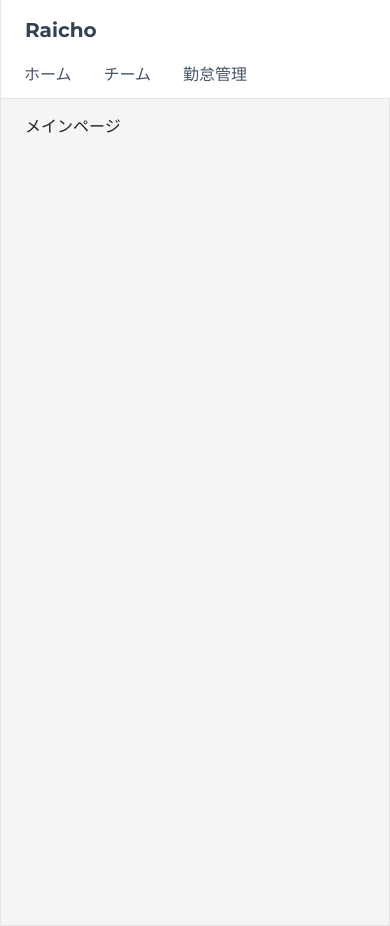
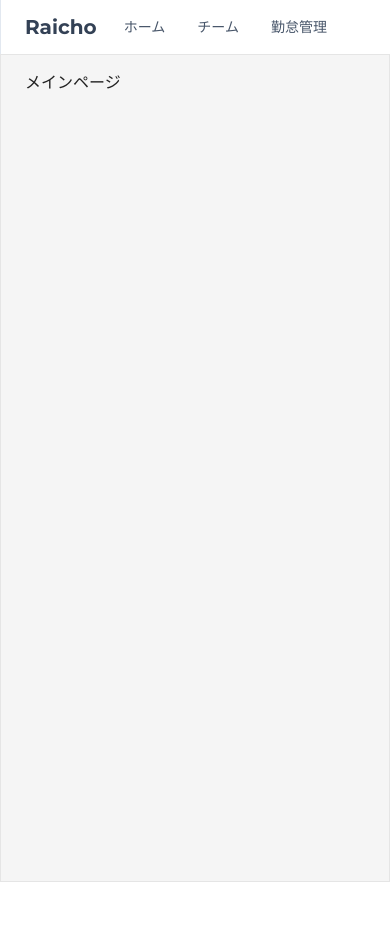
Before and after one commit to nedew/raicho, a Next.js app in the folder apps/web/: page / in a window 390 px wide. After the commit the page ends 882 px from the top, so only its background shows below. Built offline with nearby package versions, Linux system fonts and the light colour scheme.

Commit message:
refactor: Update Header component styles for improved responsiveness

```diff
--- a/apps/web/src/components/Header/Header.tsx
+++ b/apps/web/src/components/Header/Header.tsx
@@ -4,12 +4,10 @@ import React, { FC } from 'react';
 export const Header: FC = () => {
   return (
     <header className={'border-l border-slate-200'}>
-      <div className={'flex items-center pt-4 pb-2 px-content-side'}>
-        <h1 className={'text-xl font-bold text-slate-700'}>
+      <div className={'flex items-center pt-2 pb-2 px-content-side'}>
+        <h1 className={'text-xl font-bold text-slate-700 mr-4'}>
           <a href="/">Raicho</a>
         </h1>
-      </div>
-      <div className={'px-3'}>
         <HeaderMenubar />
       </div>
     </header>
--- a/apps/web/src/components/Header/HeaderMenubar.tsx
+++ b/apps/web/src/components/Header/HeaderMenubar.tsx
@@ -5,8 +5,8 @@ export const HeaderMenubar: FC = () => {
   return (
     <div className={'flex m-[-1px] gap-2'}>
       {menues.map((menu) => (
-        <div key={menu.path} className={'px-3 py-3'}>
-          <a href={menu.path} className={'text-slate-600 hover:text-slate-800'}>
+        <div key={menu.path} className={'px-3 py-2'}>
+          <a href={menu.path} className={'text-sm text-slate-600 hover:text-slate-800'}>
             {menu.title}
           </a>
         </div>
```
